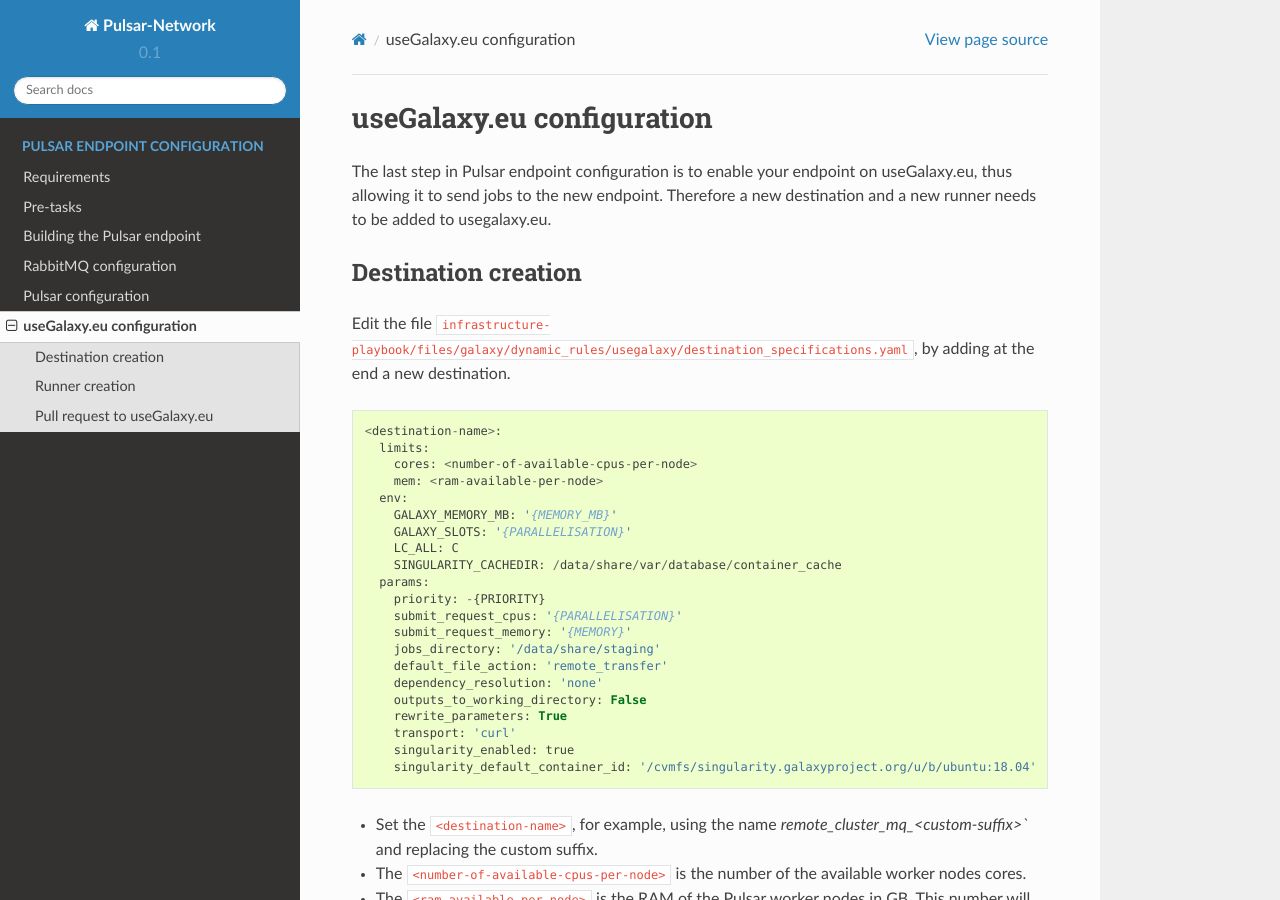
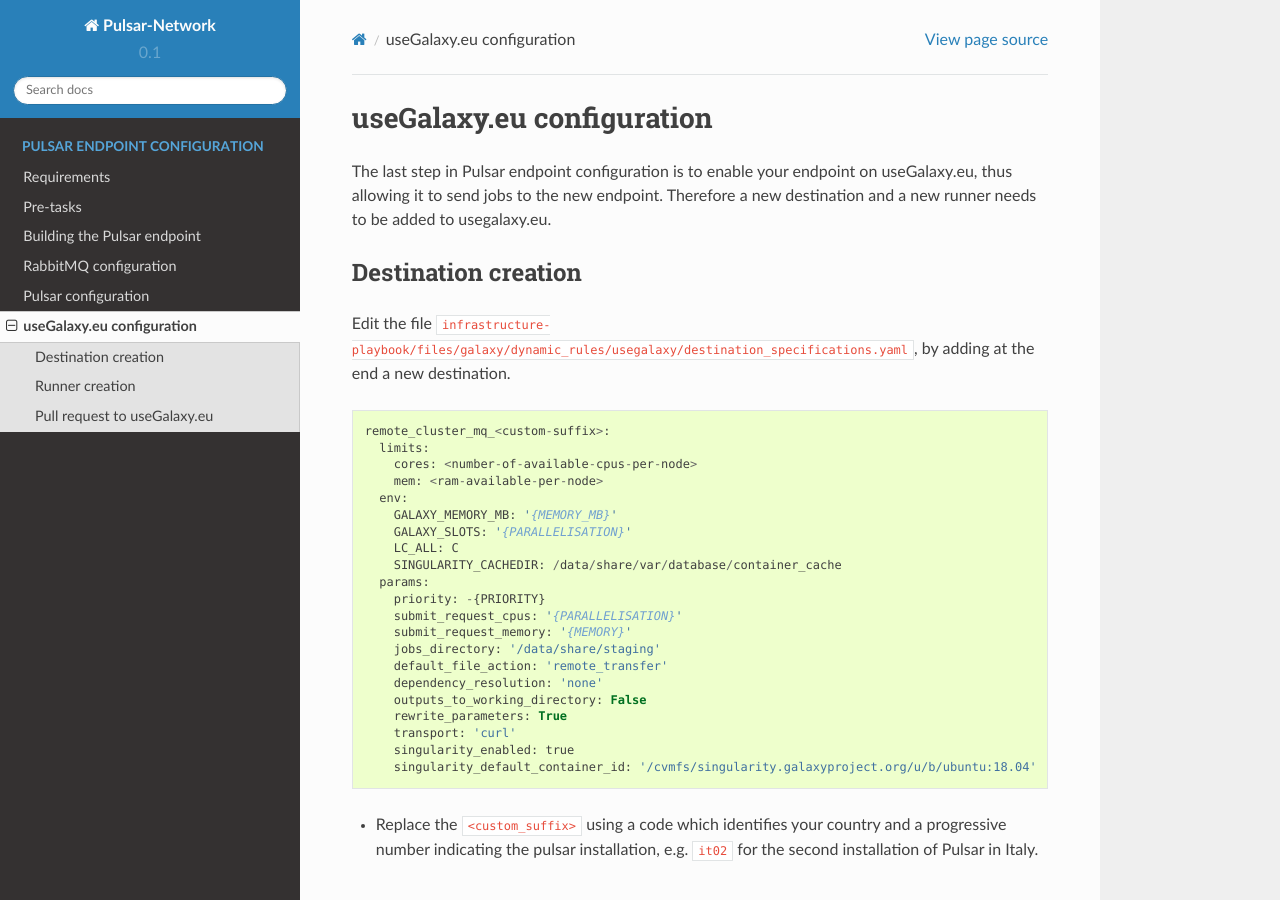
Before and after one commit to usegalaxy-eu/pulsar-network-docs, a Sphinx documentation site: the page built from source/galaxy.rst, in a window 1280 px wide and 900 px high. Built offline with Sphinx 7.4.7 and the Read the Docs theme 2.0.0, drawn with Linux system fonts in a browser that asks for light colours.

Commit message:
fix destination

```diff
--- a/source/galaxy.rst
+++ b/source/galaxy.rst
@@ -10,7 +10,7 @@
 
 ::
 
-  <destination-name>:
+  remote_cluster_mq_<custom-suffix>:
     limits:
       cores: <number-of-available-cpus-per-node>
       mem: <ram-available-per-node>
@@ -32,7 +32,8 @@
       singularity_enabled: true
       singularity_default_container_id: '/cvmfs/singularity.galaxyproject.org/u/b/ubuntu:18.04'
 
-- Set the ``<destination-name>``, for example, using the name `remote_cluster_mq_<custom-suffix>`` and replacing the custom suffix.
+- Replace the ``<custom_suffix>`` using a code which identifies your country and a progressive number indicating the pulsar installation, e.g. ``it02`` for the second installation of Pulsar in Italy.
+.
 
 - The ``<number-of-available-cpus-per-node>`` is the number of the available worker nodes cores.
 
```
